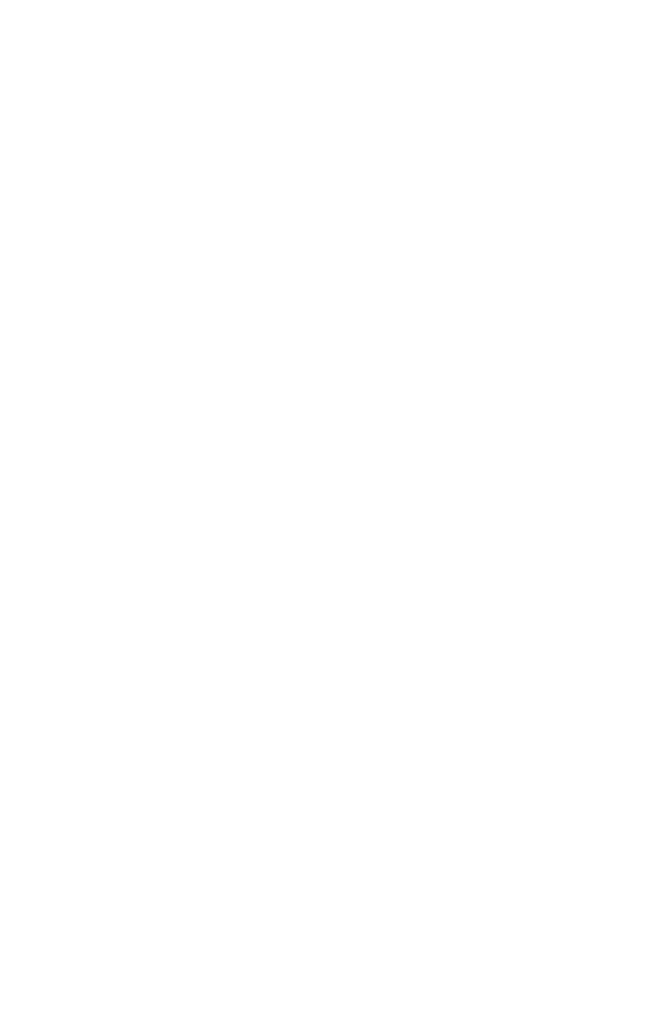
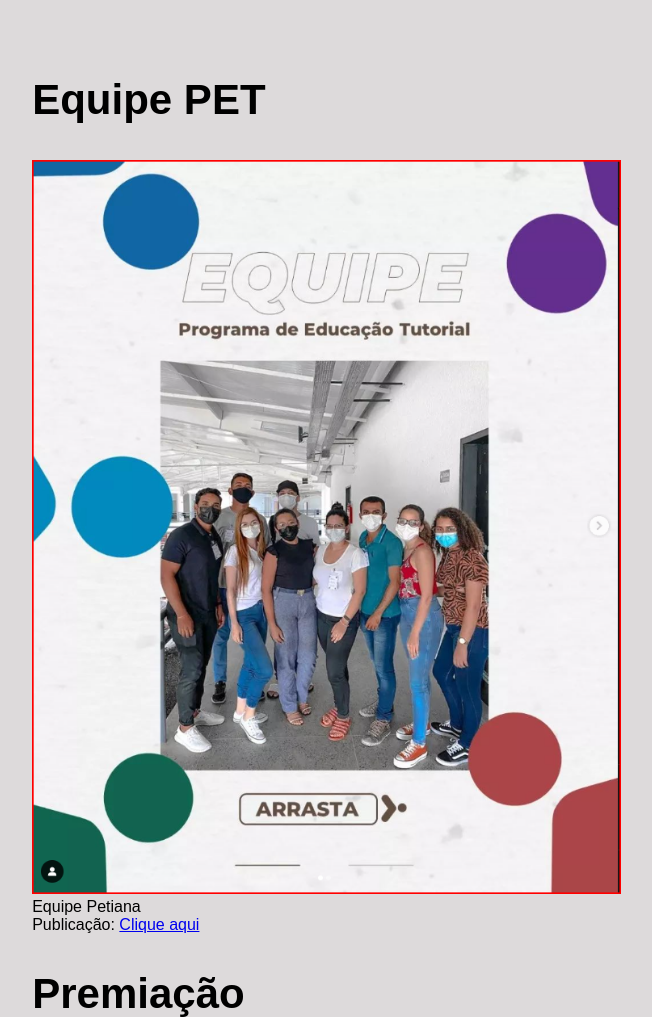
Before and after one commit to vitoriakelly/vitoriakelly.github.io.2, a plain HTML site: page pages/Portifolio.html in a window 1280 px wide. Shown: the top 1017 px of the page, without its empty margins (19-671 px from the left). Before the commit the page ends 800 px from the top, so only its background shows below. Drawn offline with Linux system fonts and the light colour scheme.

Commit message:
Portifolio

```diff
--- a/pages/Curriculo.html
+++ b/pages/Curriculo.html
@@ -4,7 +4,7 @@
 <head>
     <meta charset="UTF-8">
     <meta name="viewport" content="width=device-width, initial-scale=1.0">
-    <link rel="stylesheet" href="../styles//Curriculo.css">
+    <link rel="stylesheet" href="../styles/Curriculo.css">
     <title>Curriculo</title>
 </head>
 
--- a/pages/Portifolio.html
+++ b/pages/Portifolio.html
@@ -0,0 +1,44 @@
+<!DOCTYPE html>
+<html lang="en">
+
+<head>
+    <meta charset="UTF-8">
+    <meta name="viewport" content="width=device-width, initial-scale=1.0">
+    <link rel="stylesheet" href="../styles/Portifolio.css">
+    <title>Portifolio</title>
+</head>
+
+<body>
+    <main>
+        <section class="top-site">
+            <div class="interface">
+                <h1>Equipe PET</h1>
+                <div class="img-top-site">
+                    <img src="../assents/EquipePET.png" alt="Perfil">
+                </div>
+                <p>
+                    Equipe Petiana
+                </p>
+                <p>Publicação: <a href="https://www.instagram.com/p/CbOTbkPs7ba/?igsh=b2ppbW90ZmUwcHFm" target="_blank"
+                        class="button">Clique aqui</a></p>
+
+            </div>
+
+            <div class="interface">
+                <h1>Premiação</h1>
+                <div class="img-top-site">
+                    <img src="../assents/medalha.png" alt="Perfil">
+                </div>
+                <p>
+                    Medalhista ONC
+                </p>
+                <p>Publicação: <a href="https://www.instagram.com/p/CQv5gQwstgf/?igsh=a2ZiOHBtZm9iZmFn" target="_blank"
+                        class="button">Clique aqui</a></p>
+            </div>
+
+
+        </section>
+    </main>
+</body>
+
+</html>
--- a/styles/Curriculo.css
+++ b/styles/Curriculo.css
@@ -63,3 +63,9 @@ section.top-site .flex {
     font-size: 20px;
     margin: 40px;
 }
+
+.top-site img {
+    position: relative;
+    height: auto;
+    width: 50%;
+}
--- /dev/null
+++ b/styles/Portifolio.css
@@ -0,0 +1,39 @@
+
+* {
+    margin: 0;
+    padding: 0;
+    box-sizing: border-box;
+    font-family: 'Poppins', sans-serif;
+}
+
+.interface {
+    max-width: 1280px;
+    margin: 0 auto;
+}
+
+body {
+    background: rgb(221, 218, 219);
+    height: 100vh;
+}
+
+.top-site img {
+    position: relative;
+    height: auto;
+    width: 50%;
+}
+
+section.top-site {
+    padding: 40px 4%;
+}
+
+.top-site h1 {
+    color: black;
+    font-size: 42px;
+    line-height: 40px;
+    margin: 40px 0;
+}
+
+.top-site .text p {
+    color: black;
+    margin: 40px 0;
+}
```
Also changed, not shown: assents/EquipePET.png (added), assents/medalha.png (added).
